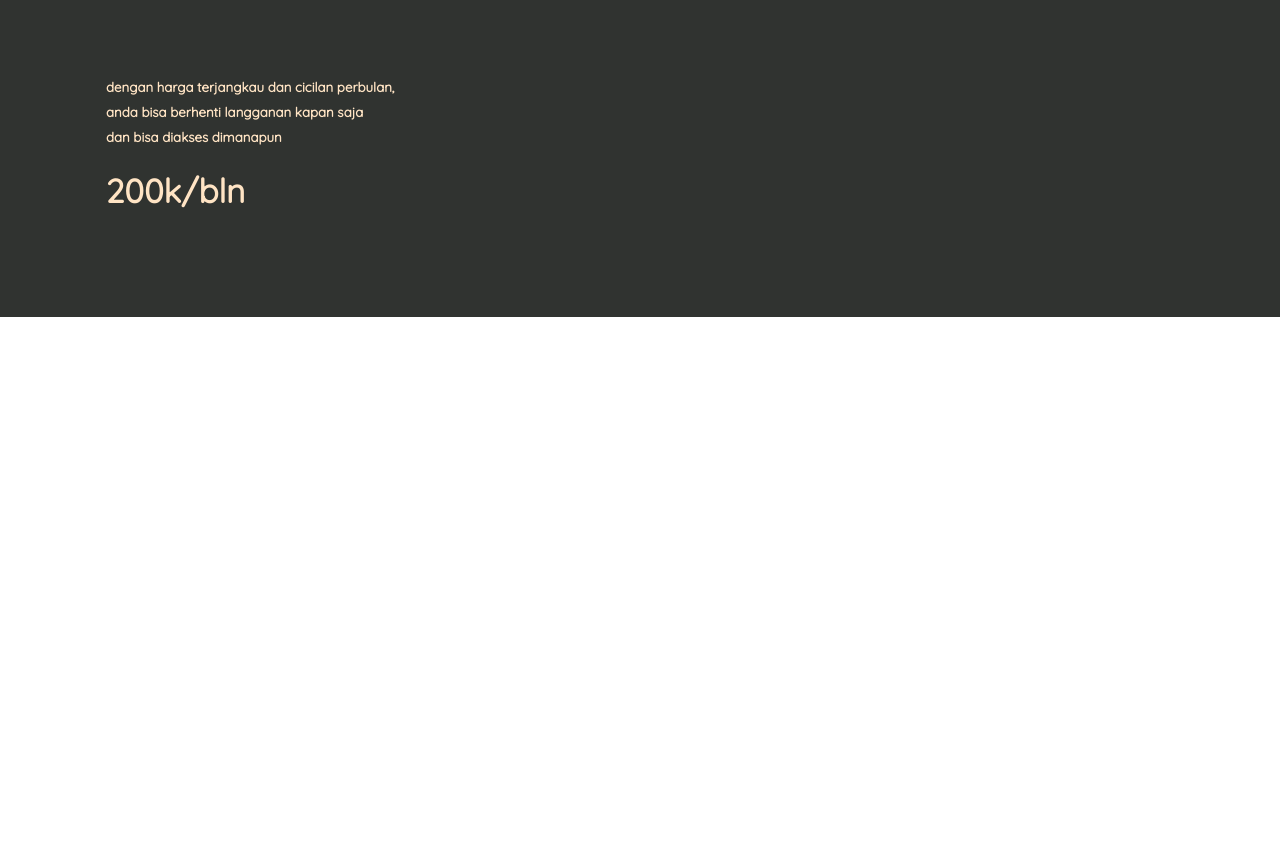
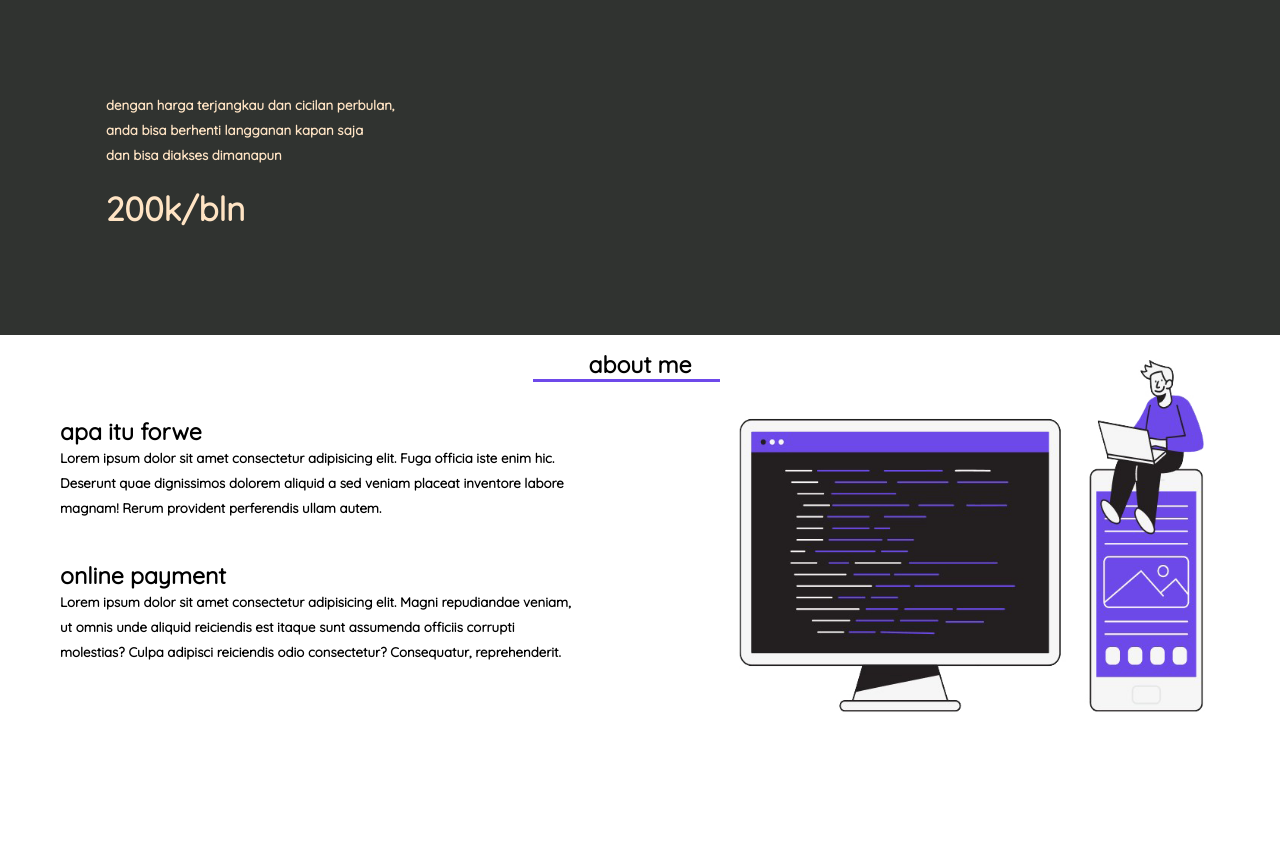
Before and after one commit to SyawalWaskito/tugas7, a plain HTML site: page index.html in a window 1280 px wide. Shown: the part 1549-2414 px from the top of the page. Before the commit the page ends 1866 px from the top, so only its background shows below. Drawn offline with Linux system fonts and the light colour scheme.

Commit message:
tambah content

```diff
--- a/index.html
+++ b/index.html
@@ -52,6 +52,7 @@
         </div>
         <!--content-->
         <div class="content">
+            <!--about-->
             <article>
                 <h4>kami ada untuk anda</h4>
                 <h5>Lorem ipsum dolor sit amet consectetur adipisicing elit. Tenetur id aperiam dicta perspiciatis illum animi delectus exercitationem!</h5>
@@ -65,6 +66,23 @@
                 <h3>200k/bln</h3>
             </article>
         </div>
+        <div class="sr">
+            <h4>about me</h4>
+        </div>
+        <div class="about">
+            <div class="in">
+                <div class="me">
+                    <h4>apa itu forwe</h4>
+                    <h5>Lorem ipsum dolor sit amet consectetur adipisicing elit. Fuga officia iste enim hic. Deserunt quae dignissimos dolorem aliquid a sed veniam placeat inventore labore magnam! Rerum provident perferendis ullam autem.</h5>
+                </div>
+                <br>
+                <div class="me">
+                    <h4>online payment</h4>
+                    <h5>Lorem ipsum dolor sit amet consectetur adipisicing elit. Magni repudiandae veniam, ut omnis unde aliquid reiciendis est itaque sunt assumenda officiis corrupti molestias? Culpa adipisci reiciendis odio consectetur? Consequatur, reprehenderit.</h5>
+                </div>
+            </div>
+            <img  class="aside" src="monitor2.jpg" alt="">
+        </div>
     </main>
 </body>
 </html>
--- a/style.css
+++ b/style.css
@@ -67,6 +67,7 @@ h5{
 }
 h4{
     font-weight: bolder;
+    font-size: 23px;
 
 }
 .row{
@@ -107,5 +108,16 @@ h4{
 h3{
     font-weight: bold;
     font-size: 33px;
-
 }
+.about{
+    padding: 0 60px 200px;
+}
+.me{
+    margin-top: 20px;
+    max-width: 770px;
+}
+.about img{
+    float: right;
+    max-width: 500px;
+    margin-top: -50px;
+}
```
